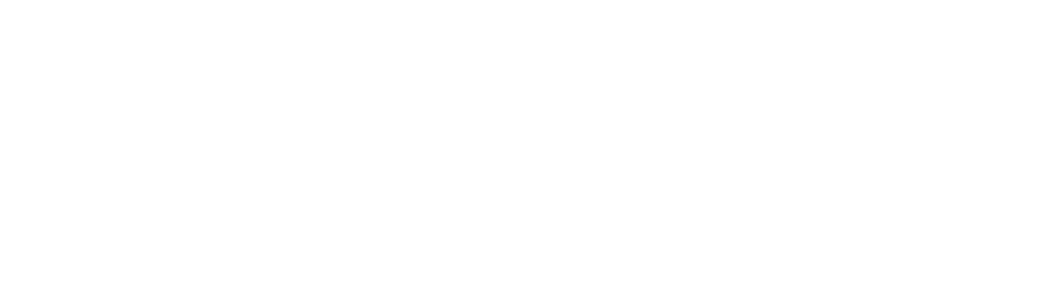
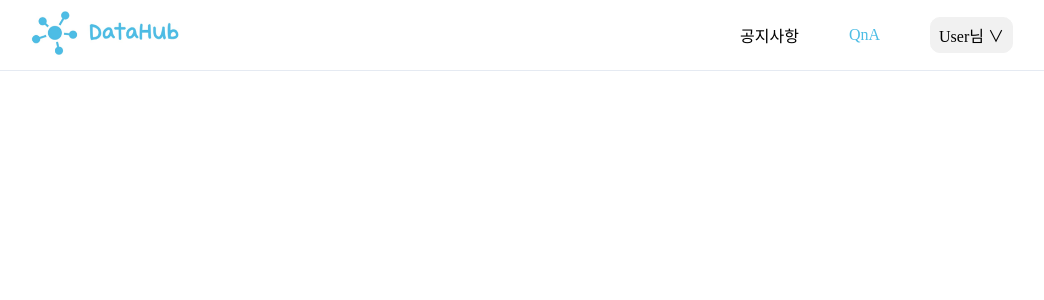
Before and after one commit to smin0820/DataHub, a React (Vite) app: page /qna in a window 1280 px wide. Before the commit this address had no page. Shown: the top 300 px of the page, without its empty margins (127-1171 px from the left). Built offline with nearby package versions, Linux system fonts and the light colour scheme.

Commit message:
[UI] 네브바에 공지사항, Q&A 추가

```diff
--- a/src/components/admin/containers/AdminHeaderContainer.jsx
+++ b/src/components/admin/containers/AdminHeaderContainer.jsx
@@ -1,4 +1,4 @@
-import { Link, useNavigate } from "react-router-dom";
+import { NavLink, useNavigate } from "react-router-dom";
 import logo from "/assets/images/logo.png"
 import { useState } from "react";
 import styled from "styled-components";
@@ -53,6 +53,14 @@
   max-width: 1000px;
 `;
 
+const SNavLink = styled(NavLink)`
+  text-decoration: none;
+  color: black;
+  &.active {
+    color: #4dbde5;
+  }
+`;
+
 
 const Admin = () => {
     const [view, setView] = useState(false);
@@ -77,8 +85,16 @@
           </a>
 
           <nav>
+            <SNavLink to="/notice">공지사항</SNavLink>
+            <SNavLink to="/qna">QnA</SNavLink>
             {isAdmin && (
-              <button onClick={()=>{navigate('/regist')}}>계정등록</button>
+              <button
+                onClick={() => {
+                  navigate("/regist");
+                }}
+              >
+                계정등록
+              </button>
             )}
 
             <span
--- /dev/null
+++ b/src/components/notice/Notice.jsx
@@ -0,0 +1,11 @@
+import React from 'react';
+import AdminHeaderContainer from '@components/admin/containers/AdminHeaderContainer'
+import Sidebar from '@components/common/Sidebar';
+export default function Notice() {
+    return (
+      <>
+        <AdminHeaderContainer></AdminHeaderContainer>
+        <Sidebar></Sidebar>
+      </>
+    );
+}
--- /dev/null
+++ b/src/components/qna/QandA.jsx
@@ -0,0 +1,11 @@
+import React from 'react';
+import AdminHeaderContainer from '@components/admin/containers/AdminHeaderContainer'
+import Sidebar from '@components/common/Sidebar';
+export default function QandA() {
+    return (
+      <>
+        <AdminHeaderContainer></AdminHeaderContainer>
+        <Sidebar></Sidebar>
+      </>
+    );
+}
--- a/src/routes/RootNavigation.jsx
+++ b/src/routes/RootNavigation.jsx
@@ -6,6 +6,8 @@
 import System from "@components/system/System";
 import Modify from "@components/modify/Modify";
 import Regist from "@components/regist/Regist";
+import Notice from "@components/notice/notice";
+import QandA from "@components/qna/QandA";
 import { Navigate } from "react-router-dom";
 
 const RootNavigation = () => {
@@ -28,6 +30,8 @@
       <Route path="/system" element={<System></System>}/>
       <Route path="/modify" element={<Modify></Modify>}/>
       <Route path="/regist" element={<Regist></Regist>}/>
+      <Route path="/notice" element={<Notice></Notice>}/>
+      <Route path="/qna" element={<QandA></QandA>}/>
     </Routes>
   );
 };
```
